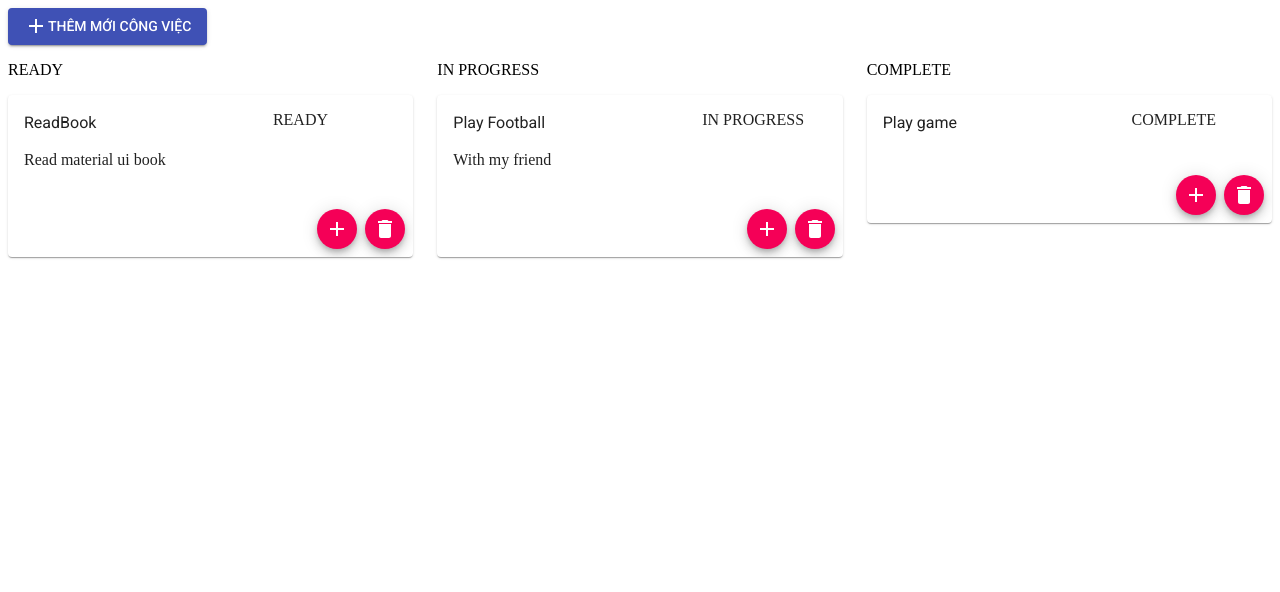
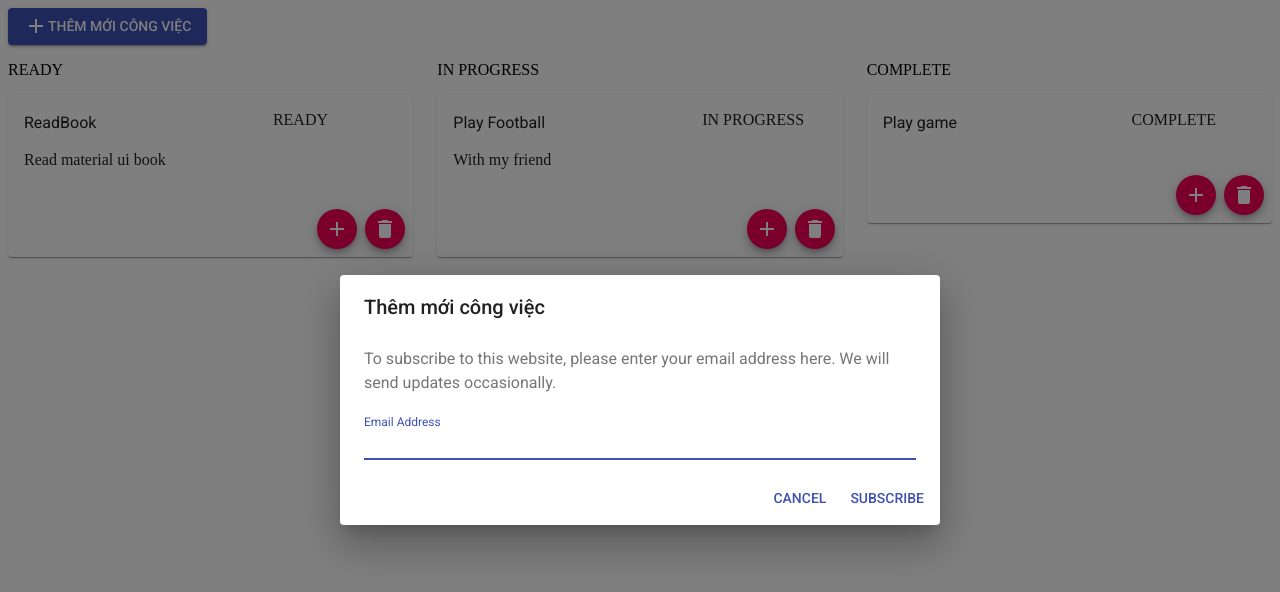
Before and after one commit to vanbui93/108-training-redux-saga, a React (Create React App) app: page / in a window 1280 px wide. Both pictures are taken after a click on the button "THÊM MỚI CÔNG VIỆC". Shown: the top 592 px of the page. Built offline with nearby package versions, Linux system fonts and the light colour scheme.

Commit message:
[Material] STYLE Component 4 => giao dien done

```diff
--- a/src/Taskboard/index.js
+++ b/src/Taskboard/index.js
@@ -6,6 +6,7 @@ import { Add } from '@material-ui/icons';
 import Grid from '@material-ui/core/Grid';
 import { STATUSES } from './../constants/index';
 import TaskList from '../components/TaskList';
+import TaskForm from '../components/TaskForm';
 
 const listTask = [
   {
@@ -29,6 +30,13 @@ const listTask = [
 ];
 
 class TaskBoard extends Component {
+  constructor(props) {
+    super(props);
+    this.state = {
+      open: false
+    }
+  }
+
   renderBoard = () => {
     const { classes } = this.props;
     let xhtml = null;
@@ -38,7 +46,7 @@ class TaskBoard extends Component {
           STATUSES.map((status, index) => {
             const taskFilter = listTask.filter(taskFil => taskFil.status === status.value)
             return (
-              <TaskList key={index} tasks={taskFilter} status={status} index={index}/>
+              <TaskList key={index} tasks={taskFilter} status={status} index={index} />
             )
           })
         }
@@ -47,15 +55,36 @@ class TaskBoard extends Component {
     return xhtml;
   }
 
+  handleClose = () => {
+    this.setState({
+      open: false
+    })
+  }
+
+  openForm = () => {
+    this.setState({
+      open: true
+    })
+  }
+
+  renderForm = () => {
+    const { open } = this.state;
+    let xhtml = null;
+    xhtml = (
+      <TaskForm open={open} handleCloseForm={this.handleClose}/>
+    )
+    return xhtml;
+  }
+
   render() {
     const { classes } = this.props;
-
     return (
       <div className={classes.taskboard}>
-        <Button variant="contained" color="primary">
+        <Button variant="contained" color="primary" onClick={this.openForm}>
           <Add />Thêm mới công việc
         </Button>
         {this.renderBoard()}
+        {this.renderForm()}
       </div>
     )
   }
--- a/src/components/TaskForm/index.js
+++ b/src/components/TaskForm/index.js
@@ -0,0 +1,45 @@
+import React, { Component } from 'react';
+import TextField from '@material-ui/core/TextField';
+import Dialog from '@material-ui/core/Dialog';
+import DialogActions from '@material-ui/core/DialogActions';
+import DialogContent from '@material-ui/core/DialogContent';
+import DialogContentText from '@material-ui/core/DialogContentText';
+import DialogTitle from '@material-ui/core/DialogTitle';
+import Button from '@material-ui/core/Button';
+import { withStyles } from '@material-ui/core';
+
+import styles from './styles';
+
+class TaskForm extends Component {
+  render() {
+    var { open,handleCloseForm } = this.props;
+    return (
+      <Dialog open={open} onClose={handleCloseForm} aria-labelledby="form-dialog-title">
+        <DialogTitle id="form-dialog-title">Thêm mới công việc</DialogTitle>
+        <DialogContent>
+          <DialogContentText>
+            To subscribe to this website, please enter your email address here. We will send updates
+            occasionally.
+          </DialogContentText>
+          <TextField
+            autoFocus
+            margin="dense"
+            id="name"
+            label="Email Address"
+            type="email"
+            fullWidth
+          />
+        </DialogContent>
+        <DialogActions>
+          <Button onClick={handleCloseForm} color="primary">
+            Cancel
+          </Button>
+          <Button onClick={handleCloseForm} color="primary">
+            Subscribe
+          </Button>
+        </DialogActions>
+      </Dialog>
+    )
+  }
+}
+export default withStyles(styles)(TaskForm);
--- a/src/components/TaskForm/styles.js
+++ b/src/components/TaskForm/styles.js
@@ -0,0 +1,2 @@
+const style = () => ({});
+export default style;
```
